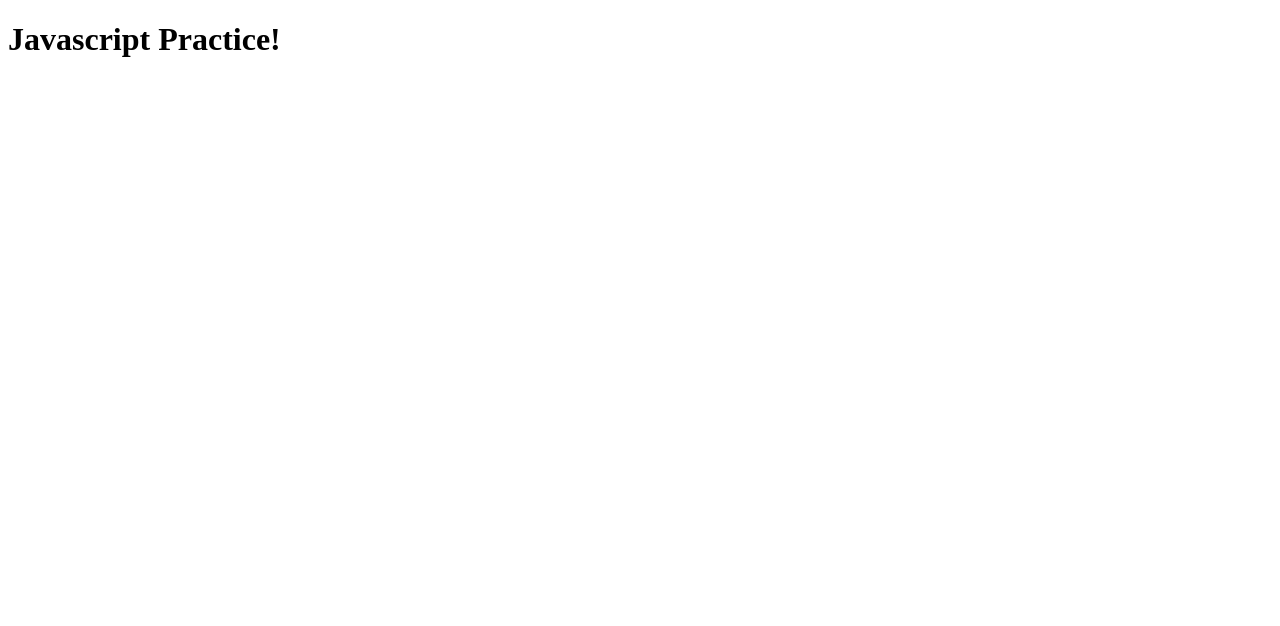
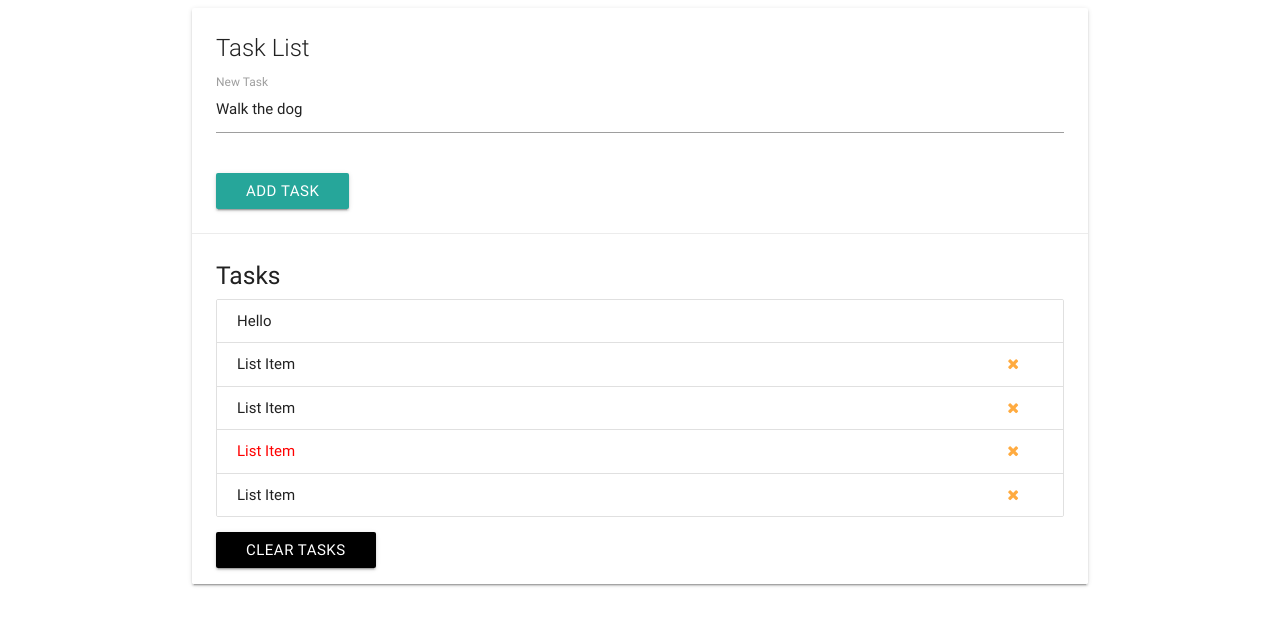
Before and after one commit to Philivox/udemyJavaScript, a plain HTML site: page index.html in a window 1280 px wide. Drawn offline with nearby package versions, Linux system fonts and the light colour scheme.

Commit message:
Added DOM and got into multi-element selectors

```diff
--- /dev/null
+++ b/DOM.js
@@ -0,0 +1,64 @@
+//--SINGLE ELEMENT SELECTORS--
+// document.getElementById();
+
+// console.log(document.getElementById('task-title'));
+// //This returns the h5 tags like it's written in HTML
+
+// //Get things from the element
+// console.log(document.getElementById('task-title').id);
+// //This returns "task-title" since that's what's in the id field
+
+// const taskTitle = document.getElementById('task-title');
+
+// //Change styling
+// taskTitle.style.background = '#333';
+// //This will change the background of the "h5" title to be dark gray
+
+// taskTitle.style.color = '#FFFFFF';
+// //This changes the color of the words in this title
+
+// // document.getElementById('task-title').style.display = 'none';
+// //You mainly want to do this when implementing events since this can make the element disappear for dynamic functionality
+
+// //Changing content
+// taskTitle.textContent = 'Task List';
+// taskTitle.innerText = 'My Tasks';
+// //One changes the actual content, the other changes the innerText in the HTML document
+
+// taskTitle.innerHTML = '<span style = "color:red">Task List</span>';
+// //Now you can change the innerHTML meaning the style can be changed
+
+//Query Selector - document.querySelector()
+
+// console.log(document.querySelector('#task-title'));
+
+// console.log(document.querySelector('.card-title'));
+// //Put a "." when selecting a class
+// console.log(document.querySelector('h5'));
+// //If there are more than 1 of the element (h5 here) on the page then it'll grab the first one
+
+// document.querySelector('li').style.color = 'red';
+// //This is only going to get the first "li" class item
+// document.querySelector('ul li').style.color = 'blue';
+// //You can throw in the nested element right after it, so here you see "ul li"
+// document.querySelector('li:last-child').style.color = 'red';
+// document.querySelector('li:nth-child(3)').style.color = 'maroon';
+// //This is using what's known as a "pseudo-class" from CSS
+// document.querySelector('li:nth-child(4)').textContent = 'Hello World';
+// document.querySelector('li:nth-child(odd)').style.background = '#ccc';
+// //This allows "every other" item to have the CCC color styled background
+
+//--MULTIPLE ELEMENT SELECTORS--
+
+//Getting Elements by ClassName
+const items = document.getElementsByClassName('collection-item');
+//Using this you can get all the information for each item arranged in a list
+
+items[3].style.color = 'red';
+//Just like an array you can change certain properties of the list item
+items[0].textContent = 'Hello';
+
+//Using getElements on a global scope
+const listItems = document.querySelector('ul').getElementsByClassName('collection-item');
+
+console.log(listItems);
--- a/index.html
+++ b/index.html
@@ -1,14 +1,76 @@
 <!DOCTYPE html>
 <html lang="en">
+
 <head>
-    <meta charset="UTF-8">
-    <meta name="viewport" content="width=device-width, initial-scale=1.0">
-    <meta http-equiv="X-UA-Compatible" content="ie=edge">
-    <title>arrays</title>
+  <meta charset="UTF-8">
+  <meta name="viewport" content="width=device-width, initial-scale=1.0">
+  <meta http-equiv="X-UA-Compatible" content="ie=edge">
+  <link rel="stylesheet" href="https://cdnjs.cloudflare.com/ajax/libs/materialize/0.100.2/css/materialize.min.css">
+  <link href="https://maxcdn.bootstrapcdn.com/font-awesome/4.7.0/css/font-awesome.min.css" rel="stylesheet" integrity="sha384-wvfXpqpZZVQGK6TAh5PVlGOfQNHSoD2xbE+QkPxCAFlNEevoEH3Sl0sibVcOQVnN"
+    crossorigin="anonymous">
+  <title>Task List</title>
 </head>
+
 <body>
-    <h1>Javascript Practice!</h1>
+  <div class="container">
+    <div class="row">
+      <div class="col s12">
+        <div id="main" class="card">
+          <div class="card-content">
+            <span class="card-title">Task List</span>
+            <div class="row">
+              <form action = "index.php" id="task-form">
+                <div class="input-field col s12">
+                  <input type="text" name="task" id="task" value="Walk the dog">
+                  <label for="task">New Task</label>
+                </div>
+            </div>
+            <input type="submit" value="Add Task" class="btn">
+            </form>
+          </div>
+          <div class="card-action">
+            <h5 id="task-title">Tasks</h5>
+            <ul class="collection">
+              <li class="collection-item">
+                List Item
+                <a href="#" class="delete-item secondary-content">
+                  <i class="fa fa-remove"></i>
+                </a>
+              </li>
+              <li class="collection-item">
+                List Item
+                <a href="#" class="delete-item secondary-content">
+                  <i class="fa fa-remove"></i>
+                </a>
+              </li>
+              <li class="collection-item">
+                List Item
+                <a href="#" class="delete-item secondary-content">
+                  <i class="fa fa-remove"></i>
+                </a>
+              </li>
+              <li class="collection-item">
+                List Item
+                <a href="#" class="delete-item secondary-content">
+                  <i class="fa fa-remove"></i>
+                </a>
+              </li>
+              <li class="collection-item">
+                List Item
+                <a href="#" class="delete-item secondary-content">
+                  <i class="fa fa-remove"></i>
+                </a>
+              </li>
+            </ul>
+            <a class="clear-tasks btn black" href="">Clear Tasks</a>
+          </div>
+        </div>
+      </div>
+    </div>
+  </div>
+  <script src="https://code.jquery.com/jquery-3.2.1.js" integrity="sha256-DZAnKJ/6XZ9si04Hgrsxu/8s717jcIzLy3oi35EouyE=" crossorigin="anonymous"></script>
+  <script src="https://cdnjs.cloudflare.com/ajax/libs/materialize/0.100.2/js/materialize.min.js"></script>
+  <script src="DOM.js"></script>
+</body>
 
-    <script src="block_scope.js"></script>
-</body>
 </html>
```
Also changed, not shown: document_object.js (added, +57 -0 lines).
